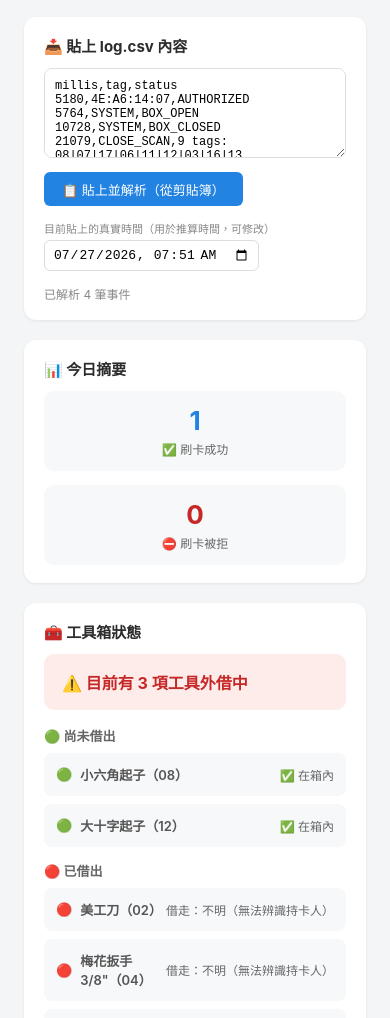
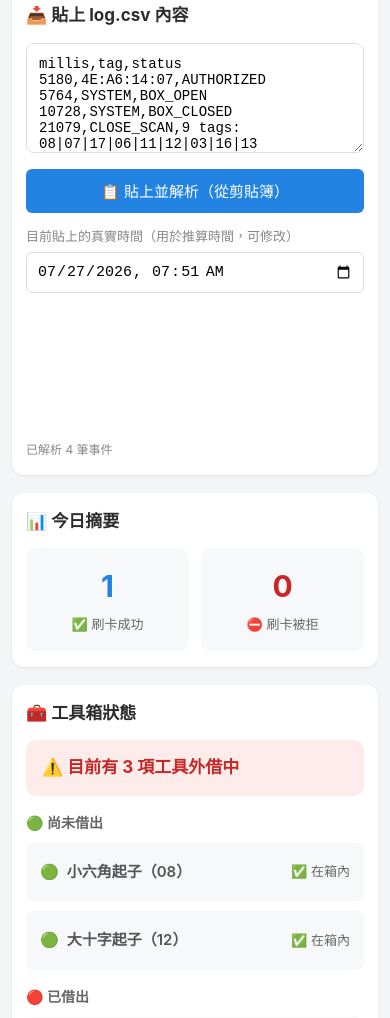
Before and after one commit to hidorabmon/rfid-toolbox-demo, a plain HTML site: page dashboard.html in a window 390 px wide. Shown: the part 196-1214 px from the top of the page. Drawn offline with Linux system fonts and the light colour scheme.

Commit message:
Add files via upload
change to Mobile version V1.0

```diff
--- a/dashboard.html
+++ b/dashboard.html
@@ -2,6 +2,7 @@
 <html lang="zh-Hant">
 <head>
 <meta charset="UTF-8">
+<meta name="viewport" content="width=device-width, initial-scale=1">
 <title id="pageTitle">工具箱狀態看板（使用者展示版）</title>
 <style>
   * { box-sizing: border-box; }
@@ -9,73 +10,79 @@
     font-family: -apple-system, "Segoe UI", "Noto Sans TC", Arial, sans-serif;
     background: #f4f5f7;
     margin: 0;
-    padding: 24px;
+    padding: 16px;
     color: #2c2c2c;
+    font-size: 16px;
+    line-height: 1.5;
   }
   h1 { font-size: 22px; margin-bottom: 4px; }
-  .subtitle { color: #666; margin-bottom: 20px; font-size: 13px; }
+  .subtitle { color: #666; margin-bottom: 20px; font-size: 14px; }
   .lang-toggle { display:flex; justify-content:flex-end; gap:6px; margin-bottom: 14px; }
   .lang-btn {
     background:#fff; color:#2383e2; border:1px solid #2383e2;
-    padding:5px 14px; border-radius:6px; font-size:12px; cursor:pointer; height:auto; font-weight:600;
+    padding:8px 16px; border-radius:6px; font-size:14px; cursor:pointer; height:auto; font-weight:600;
+    min-height: 40px;
   }
   .lang-btn.active { background:#2383e2; color:#fff; }
   .card {
     background: #fff;
     border-radius: 12px;
-    padding: 18px 20px;
-    margin-bottom: 20px;
+    padding: 18px 16px;
+    margin-bottom: 18px;
     box-shadow: 0 1px 3px rgba(0,0,0,0.08);
   }
-  .card h2 { font-size: 15px; margin: 0 0 12px 0; display:flex; align-items:center; gap:6px;}
+  .card h2 { font-size: 17px; margin: 0 0 14px 0; display:flex; align-items:center; gap:6px;}
   textarea {
     width: 100%;
-    height: 90px;
+    height: 110px;
     font-family: monospace;
-    font-size: 12px;
+    font-size: 14px;
     border: 1px solid #ddd;
     border-radius: 8px;
-    padding: 10px;
+    padding: 12px;
     resize: vertical;
   }
   .row { display:flex; gap:14px; align-items:flex-end; flex-wrap: wrap; margin-top: 10px; }
-  .field label { display:block; font-size:11px; color:#888; margin-bottom:4px; }
+  .field { flex: 1 1 200px; }
+  .field label { display:block; font-size:13px; color:#888; margin-bottom:6px; }
   input[type=datetime-local] {
-    border:1px solid #ddd; border-radius:6px; padding:6px 8px; font-size:13px;
+    border:1px solid #ddd; border-radius:6px; padding:10px 10px; font-size:15px;
+    width: 100%;
   }
   button {
     background: #2383e2;
     color: white;
     border: none;
-    padding: 8px 18px;
+    padding: 10px 20px;
     border-radius: 6px;
-    font-size: 13px;
+    font-size: 15px;
     cursor: pointer;
-    height: 34px;
+    height: 44px;
+    min-width: 44px;
   }
   button:hover { background: #1a6fc4; }
   .summary-grid {
     display: grid;
-    grid-template-columns: repeat(auto-fit, minmax(150px, 1fr));
-    gap: 14px;
+    grid-template-columns: repeat(auto-fit, minmax(130px, 1fr));
+    gap: 12px;
   }
   .stat-box {
     background: #f7f8fa;
     border-radius: 10px;
-    padding: 14px;
+    padding: 16px 10px;
     text-align: center;
   }
-  .stat-box .num { font-size: 26px; font-weight: 700; color: #2383e2; }
+  .stat-box .num { font-size: 30px; font-weight: 700; color: #2383e2; }
   .stat-box.warn-num .num { color: #c62828; }
-  .stat-box .label { font-size: 12px; color: #666; margin-top: 4px; }
-  table { width: 100%; border-collapse: collapse; font-size: 13px; }
-  th, td { text-align: left; padding: 8px 10px; border-bottom: 1px solid #eee; }
+  .stat-box .label { font-size: 13px; color: #666; margin-top: 6px; }
+  table { width: 100%; border-collapse: collapse; font-size: 14px; }
+  th, td { text-align: left; padding: 10px 8px; border-bottom: 1px solid #eee; }
   th { color: #888; font-weight: 600; font-size: 12px; text-transform: uppercase; }
   .badge {
     display: inline-block;
-    padding: 2px 8px;
+    padding: 4px 10px;
     border-radius: 10px;
-    font-size: 11px;
+    font-size: 12px;
     font-weight: 600;
   }
   .ok { background: #dff5e1; color: #1e7d32; }
@@ -83,28 +90,39 @@
   .muted { color: #999; }
   .status-banner {
     display:flex; align-items:center; gap:10px;
-    padding: 16px 18px;
+    padding: 16px 16px;
     border-radius: 10px;
-    font-size: 16px;
+    font-size: 17px;
     font-weight: 700;
     margin-bottom: 16px;
+    line-height: 1.4;
   }
   .status-banner.ok-bg { background:#e8f8ec; color:#1e7d32; }
   .status-banner.warn-bg { background:#fdecea; color:#c62828; }
   .status-banner.info-bg { background:#eef2f7; color:#556; }
-  .empty-note { color: #999; font-size: 13px; padding: 10px 0; }
-  .footer-note { color: #aaa; font-size: 11px; text-align:center; margin-top: 10px; }
-  details summary { cursor:pointer; font-size:13px; color:#555; padding:4px 0; }
+  .empty-note { color: #999; font-size: 14px; padding: 10px 0; }
+  .footer-note { color: #aaa; font-size: 12px; text-align:center; margin-top: 10px; line-height:1.5; }
+  details summary { cursor:pointer; font-size:15px; color:#555; padding:10px 0; }
   .adv-section { margin-top: 10px; padding-top: 10px; border-top: 1px dashed #eee; }
-  .status-subheading { font-size: 13px; color: #666; margin: 14px 0 8px 0; font-weight: 600; }
+  .status-subheading { font-size: 14px; color: #666; margin: 16px 0 10px 0; font-weight: 600; }
   .status-block:first-of-type .status-subheading { margin-top: 4px; }
-  .tool-item { background: #f7f8fa; border-radius: 8px; margin-bottom: 8px; padding: 2px 12px; }
-  .tool-item summary { display: flex; align-items: center; gap: 8px; padding: 10px 0; font-size: 13px; list-style: none; }
+  .tool-item { background: #f7f8fa; border-radius: 8px; margin-bottom: 10px; padding: 4px 14px; }
+  .tool-item summary { display: flex; align-items: center; gap: 8px; padding: 14px 0; font-size: 15px; list-style: none; min-height: 24px; }
   .tool-item summary::-webkit-details-marker { display: none; }
   .tool-item .tool-name { flex: 1; font-weight: 600; }
-  .tool-item .tool-status { font-size: 12px; color: #666; }
-  .tool-item .tool-history { padding: 4px 0 10px 0; }
-  .tool-item .tool-history table { font-size: 12px; }
+  .tool-item .tool-status { font-size: 13px; color: #666; }
+  .tool-item .tool-history { padding: 4px 0 12px 0; }
+  .tool-item .tool-history table { font-size: 13px; }
+  @media (max-width: 480px) {
+    body { padding: 12px; font-size: 16px; }
+    h1 { font-size: 20px; }
+    .card { padding: 16px 14px; }
+    .row { flex-direction: column; align-items: stretch; }
+    .row .field, .row button { width: 100%; }
+    button { width: 100%; }
+    table { display: block; overflow-x: auto; white-space: nowrap; }
+    .lang-toggle { justify-content: center; }
+  }
 </style>
 </head>
 <body>
@@ -196,7 +214,7 @@ const LANGS = {
     historyTitle: "🔁 今日借還歷程",
     historyEmpty: "目前沒有偵測到任何借出／歸還事件。",
     colTime: "時間", colTool: "工具", colAction: "動作", colPerson: "人",
-    actionBorrowed: "借���", actionReturned: "歸還",
+    actionBorrowed: "借走", actionReturned: "歸還",
     scanCompareTitle: "🔍 最近一次關箱掃描 — 19 顆標籤對照表",
     colTag: "編號", colToolName: "標籤／工具", colState: "狀態",
     inBox: "✅ 在箱內", notInBox: "⚠️ 不在箱內",
```
